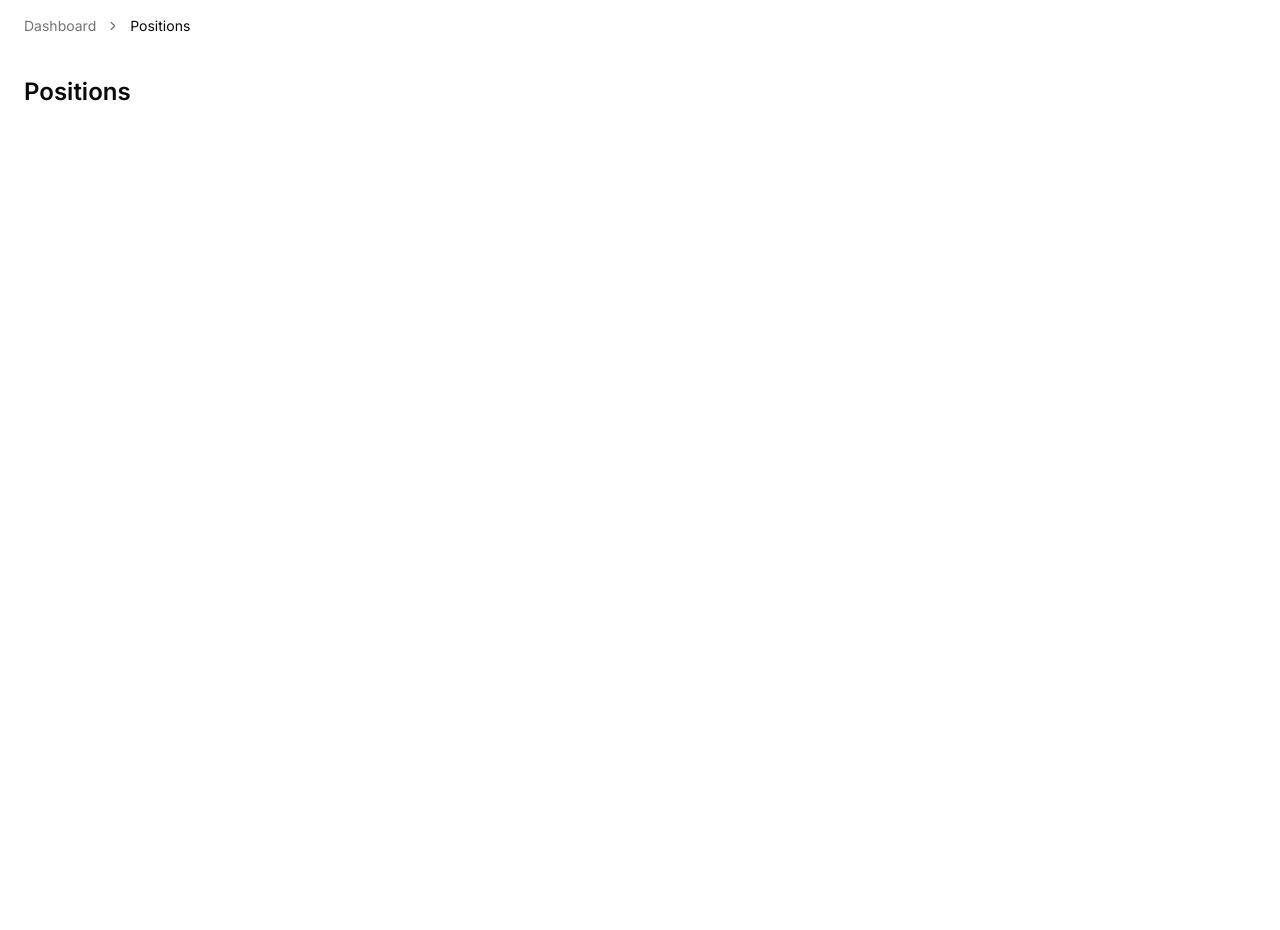
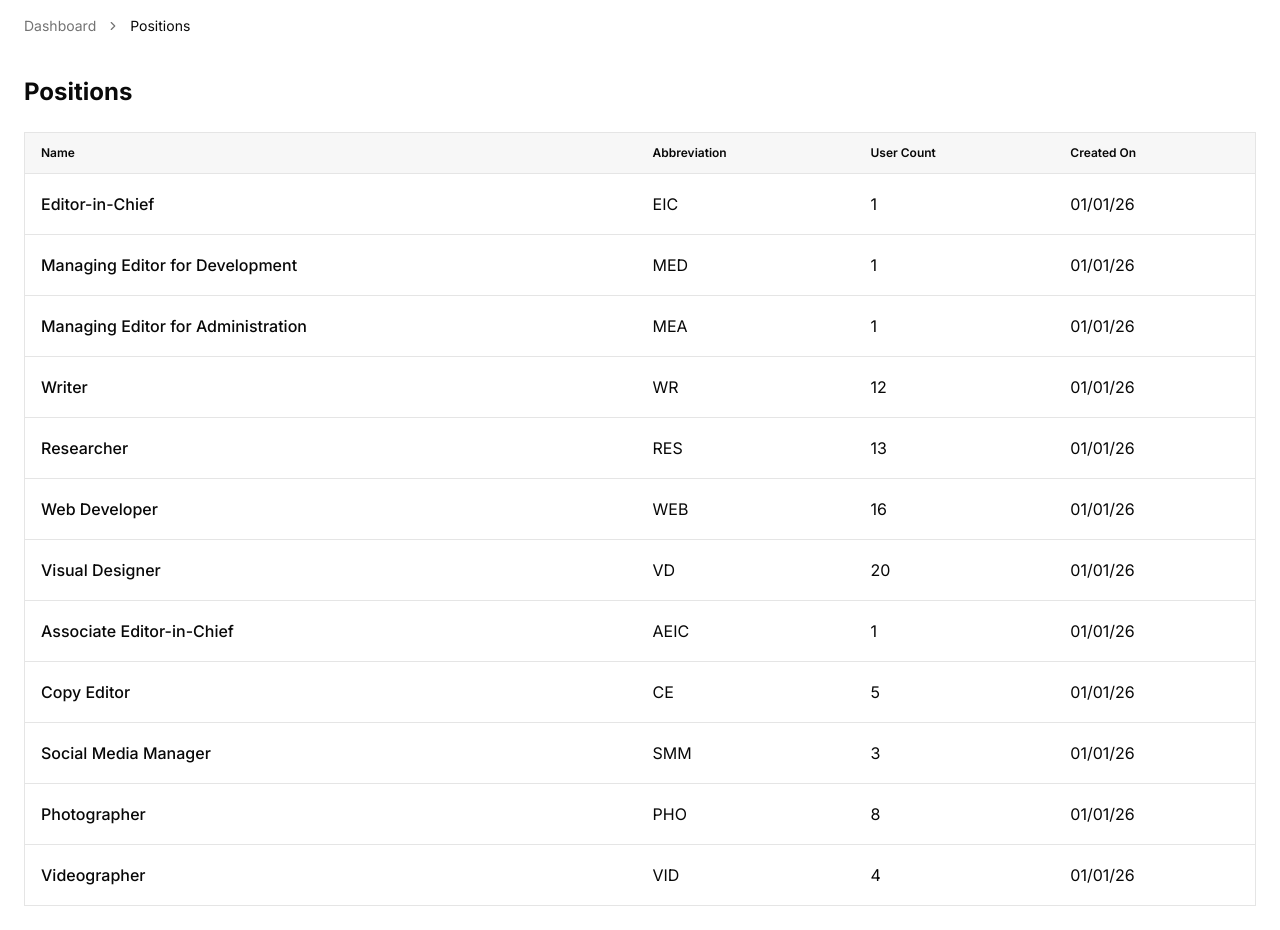
Before and after one commit to todayscarolinian/herald, a Next.js app in the folder apps/core/: page /positions in a window 1280 px wide. Before the commit the page ends 800 px from the top, so only its background shows below. Built offline with nearby package versions, Linux system fonts and the light colour scheme.

Commit message:
feat(core): implement positions table with mock data

```diff
--- a/apps/core/app/positions/page.tsx
+++ b/apps/core/app/positions/page.tsx
@@ -1,5 +1,8 @@
 'use client'
 
+import { useState } from 'react'
+
+import { PositionsTable } from '@/components/positions/positions-table'
 import {
   Breadcrumb,
   BreadcrumbItem,
@@ -9,7 +12,48 @@ import {
   BreadcrumbSeparator,
 } from '@/components/ui/breadcrumb'
 
+const MOCK_POSITIONS = [
+  { id: '1', name: 'Editor-in-Chief', abbreviation: 'EIC', userCount: 1, createdOn: '01/01/26' },
+  {
+    id: '2',
+    name: 'Managing Editor for Development',
+    abbreviation: 'MED',
+    userCount: 1,
+    createdOn: '01/01/26',
+  },
+  {
+    id: '3',
+    name: 'Managing Editor for Administration',
+    abbreviation: 'MEA',
+    userCount: 1,
+    createdOn: '01/01/26',
+  },
+  { id: '4', name: 'Writer', abbreviation: 'WR', userCount: 12, createdOn: '01/01/26' },
+  { id: '5', name: 'Researcher', abbreviation: 'RES', userCount: 13, createdOn: '01/01/26' },
+  { id: '6', name: 'Web Developer', abbreviation: 'WEB', userCount: 16, createdOn: '01/01/26' },
+  { id: '7', name: 'Visual Designer', abbreviation: 'VD', userCount: 20, createdOn: '01/01/26' },
+  {
+    id: '8',
+    name: 'Associate Editor-in-Chief',
+    abbreviation: 'AEIC',
+    userCount: 1,
+    createdOn: '01/01/26',
+  },
+  { id: '9', name: 'Copy Editor', abbreviation: 'CE', userCount: 5, createdOn: '01/01/26' },
+  {
+    id: '10',
+    name: 'Social Media Manager',
+    abbreviation: 'SMM',
+    userCount: 3,
+    createdOn: '01/01/26',
+  },
+  { id: '11', name: 'Photographer', abbreviation: 'PHO', userCount: 8, createdOn: '01/01/26' },
+  { id: '12', name: 'Videographer', abbreviation: 'VID', userCount: 4, createdOn: '01/01/26' },
+]
+
 export default function PositionsPage() {
+  const [positions] = useState(MOCK_POSITIONS)
+
   return (
     <main className="bg-background flex min-h-screen flex-col">
       <div className="px-6 py-4">
@@ -30,8 +74,10 @@ export default function PositionsPage() {
 
       <div className="flex-1 px-6 py-6">
         <div className="mb-6 flex items-center justify-between">
-          <h1 className="text-foreground text-2xl font-semibold">Positions</h1>
+          <h1 className="text-foreground text-2xl font-bold">Positions</h1>
         </div>
+
+        <PositionsTable positions={positions} />
       </div>
     </main>
   )
--- /dev/null
+++ b/apps/core/components/positions/positions-table.tsx
@@ -0,0 +1,62 @@
+import {
+  Table,
+  TableBody,
+  TableCell,
+  TableHead,
+  TableHeader,
+  TableRow,
+} from '@/components/ui/table'
+
+export type Position = {
+  id: string
+  name: string
+  abbreviation: string
+  userCount: number
+  createdOn: string
+}
+
+interface Props {
+  positions: Position[]
+}
+
+export function PositionsTable({ positions }: Props) {
+  return (
+    <div className="rounded-none border">
+      <Table>
+        <TableHeader>
+          <TableRow className="bg-tc_grayscale-100">
+            <TableHead className="text-tc_grayscale-900 px-4 py-2 text-xs font-semibold">
+              Name
+            </TableHead>
+            <TableHead className="text-tc_grayscale-900 px-4 py-2 text-xs font-semibold">
+              Abbreviation
+            </TableHead>
+            <TableHead className="text-tc_grayscale-900 px-4 py-2 text-xs font-semibold">
+              User Count
+            </TableHead>
+            <TableHead className="text-tc_grayscale-900 px-4 py-2 text-xs font-semibold">
+              Created On
+            </TableHead>
+          </TableRow>
+        </TableHeader>
+
+        <TableBody>
+          {positions.map((position) => (
+            <TableRow
+              key={position.id}
+              className="hover:bg-muted/50 text-tc_grayscale-900 cursor-pointer bg-white text-base"
+            >
+              <TableCell className="px-4 py-[18px] font-medium">{position.name}</TableCell>
+
+              <TableCell className="px-4 py-[18px]">{position.abbreviation}</TableCell>
+
+              <TableCell className="px-4 py-[18px]">{position.userCount}</TableCell>
+
+              <TableCell className="px-4 py-[18px]">{position.createdOn}</TableCell>
+            </TableRow>
+          ))}
+        </TableBody>
+      </Table>
+    </div>
+  )
+}
--- /dev/null
+++ b/apps/core/components/ui/table.tsx
@@ -0,0 +1,89 @@
+'use client'
+
+import * as React from 'react'
+
+import { cn } from '@/lib/utils'
+
+function Table({ className, ...props }: React.ComponentProps<'table'>) {
+  return (
+    <div data-slot="table-container" className="relative w-full overflow-x-auto">
+      <table
+        data-slot="table"
+        className={cn('w-full caption-bottom text-sm', className)}
+        {...props}
+      />
+    </div>
+  )
+}
+
+function TableHeader({ className, ...props }: React.ComponentProps<'thead'>) {
+  return <thead data-slot="table-header" className={cn('[&_tr]:border-b', className)} {...props} />
+}
+
+function TableBody({ className, ...props }: React.ComponentProps<'tbody'>) {
+  return (
+    <tbody
+      data-slot="table-body"
+      className={cn('[&_tr:last-child]:border-0', className)}
+      {...props}
+    />
+  )
+}
+
+function TableFooter({ className, ...props }: React.ComponentProps<'tfoot'>) {
+  return (
+    <tfoot
+      data-slot="table-footer"
+      className={cn('bg-muted/50 border-t font-medium [&>tr]:last:border-b-0', className)}
+      {...props}
+    />
+  )
+}
+
+function TableRow({ className, ...props }: React.ComponentProps<'tr'>) {
+  return (
+    <tr
+      data-slot="table-row"
+      className={cn(
+        'hover:bg-muted/50 has-aria-expanded:bg-muted/50 data-[state=selected]:bg-muted border-b transition-colors',
+        className
+      )}
+      {...props}
+    />
+  )
+}
+
+function TableHead({ className, ...props }: React.ComponentProps<'th'>) {
+  return (
+    <th
+      data-slot="table-head"
+      className={cn(
+        'text-foreground h-10 px-2 text-left align-middle font-medium whitespace-nowrap [&:has([role=checkbox])]:pr-0',
+        className
+      )}
+      {...props}
+    />
+  )
+}
+
+function TableCell({ className, ...props }: React.ComponentProps<'td'>) {
+  return (
+    <td
+      data-slot="table-cell"
+      className={cn('p-2 align-middle whitespace-nowrap [&:has([role=checkbox])]:pr-0', className)}
+      {...props}
+    />
+  )
+}
+
+function TableCaption({ className, ...props }: React.ComponentProps<'caption'>) {
+  return (
+    <caption
+      data-slot="table-caption"
+      className={cn('text-muted-foreground mt-4 text-sm', className)}
+      {...props}
+    />
+  )
+}
+
+export { Table, TableBody, TableCaption,TableCell, TableFooter, TableHead, TableHeader, TableRow }
```
